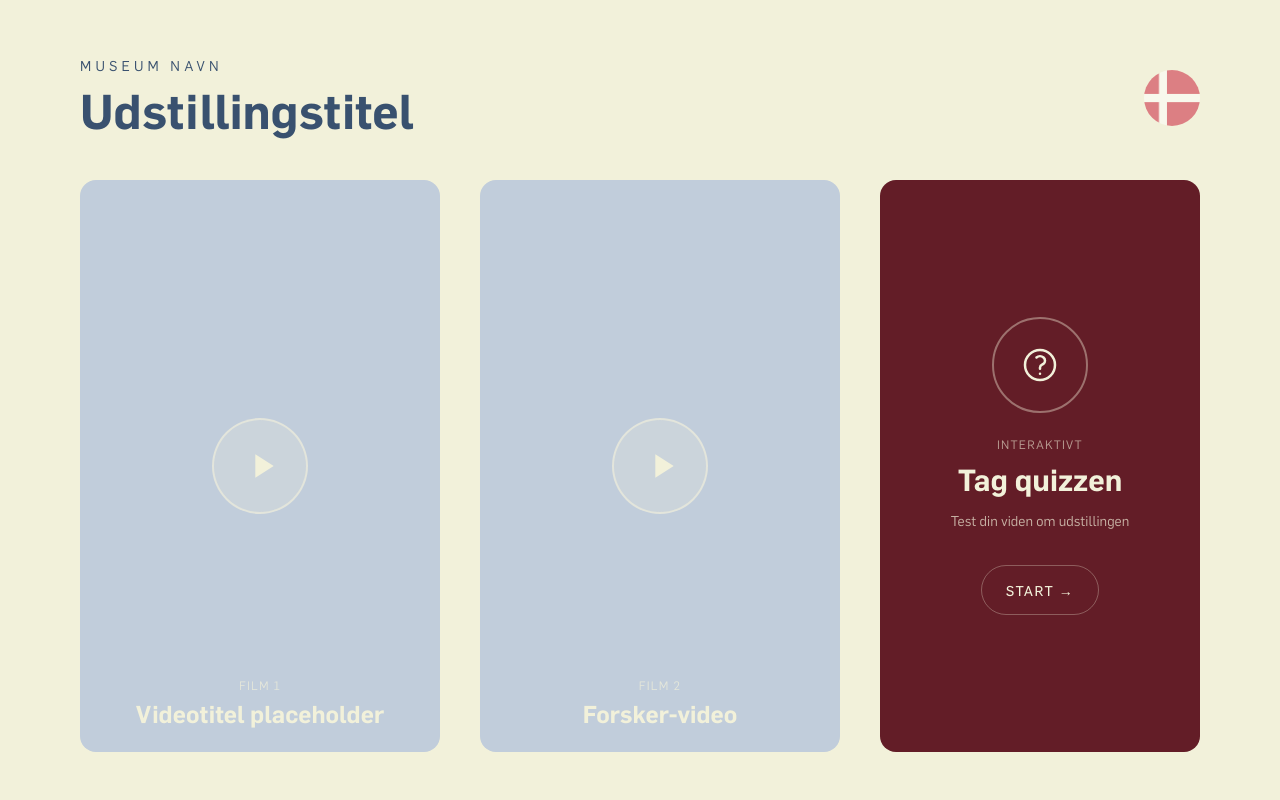
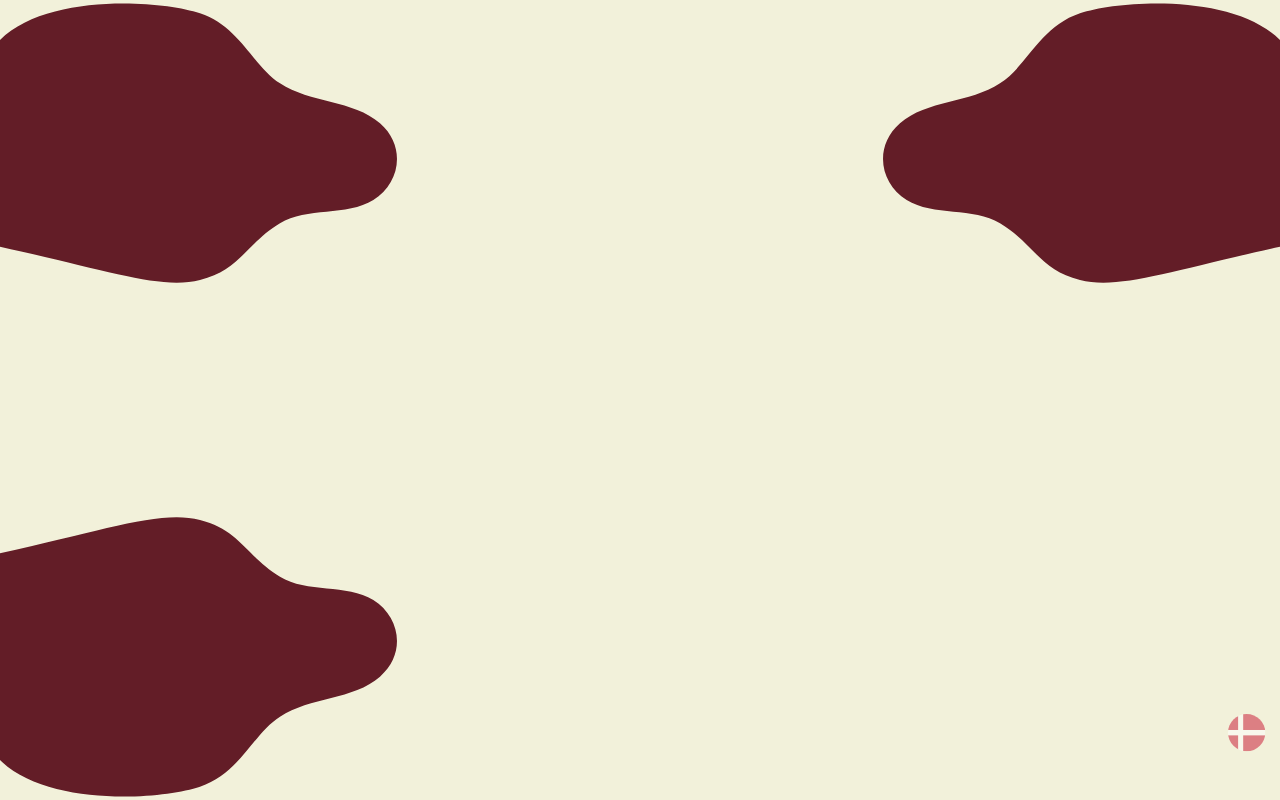
Before and after one commit to Trier77/steno-blod2, a React (Vite) app: page / in a window 1280 px wide. Built offline with nearby package versions, Linux system fonts and the light colour scheme.

Commit message:
shapes on startside - first iteration

```diff
--- a/src/pages/StartSide.jsx
+++ b/src/pages/StartSide.jsx
@@ -4,6 +4,78 @@ import { useLanguage } from "../context/LanguageContext";
 import translations from "../../translations";
 import FlagButton from "../components/FlagButton";
 import ConfirmDialog from "../components/ConfirmDialogue";
+
+// Organic wavy blobs anchored to each corner, no overlap, clear gaps between them.
+// SVG space: 1920 × 1080. Each blob bleeds off its corner edge.
+
+const BLOB_TOP_LEFT = `
+  M 0,0
+  C 70,-70 240,-60 300,-40
+  C 360,-20 380,40 420,65
+  C 465,95 530,90 570,125
+  C 610,160 600,215 560,240
+  C 520,265 460,250 420,275
+  C 370,305 360,345 300,360
+  C 240,375 160,345 0,310
+  L 0,0
+  Z
+`;
+
+const BLOB_TOP_RIGHT = `
+  M 1920,0
+  C 1850,-70 1680,-60 1620,-40
+  C 1560,-20 1540,40 1500,65
+  C 1455,95 1390,90 1350,125
+  C 1310,160 1320,215 1360,240
+  C 1400,265 1460,250 1500,275
+  C 1550,305 1560,345 1620,360
+  C 1680,375 1760,345 1920,310
+  L 1920,0
+  Z
+`;
+
+const BLOB_BOTTOM_LEFT = `
+  M 0,1080
+  C 70,1150 240,1140 300,1120
+  C 360,1100 380,1040 420,1015
+  C 465,985 530,990 570,955
+  C 610,920 600,865 560,840
+  C 520,815 460,830 420,805
+  C 370,775 360,735 300,720
+  C 240,705 160,735 0,770
+  L 0,1080
+  Z
+`;
+
+const LABEL = {
+  topLeft: { x: 280, y: 380 },
+  topRight: { x: 1640, y: 380 },
+  bottomLeft: { x: 290, y: 720 },
+};
+
+function BlobButton({ path, labelX, labelY, label, sublabel, onClick }) {
+  const [pressed, setPressed] = useState(false);
+  return (
+    <g
+      onClick={onClick}
+      onPointerDown={() => setPressed(true)}
+      onPointerUp={() => setPressed(false)}
+      onPointerLeave={() => setPressed(false)}
+      style={{ cursor: "pointer" }}
+      role="button"
+      aria-label={label}
+    >
+      <path
+        d={path}
+        fill="#631d27"
+        style={{
+          transition: "filter 0.2s ease",
+          filter: pressed ? "brightness(0.75)" : "brightness(1)",
+        }}
+      />
+    </g>
+  );
+}
 
 function StartSide() {
   const navigate = useNavigate();
@@ -18,12 +90,10 @@ function StartSide() {
     setShowQuizIntro(true);
     setTimeout(() => setDialogVisible(true), 10);
   };
-
   const closeQuizIntro = () => {
     setDialogVisible(false);
     setTimeout(() => setShowQuizIntro(false), 300);
   };
-
   const handleStartQuiz = () => {
     setDialogVisible(false);
     setTimeout(() => navigate("/quiz"), 300);
@@ -31,7 +101,9 @@ function StartSide() {
 
   return (
     <div
-      className={`w-screen h-screen bg-museum-cream flex flex-col overflow-hidden select-none font-flama transition-opacity duration-300 ${visible ? "opacity-100" : "opacity-0"}`}
+      className={`w-screen h-screen bg-museum-cream overflow-hidden select-none font-flama transition-opacity duration-300 ${
+        visible ? "opacity-100" : "opacity-0"
+      }`}
     >
       {showQuizIntro && (
         <ConfirmDialog
@@ -45,113 +117,52 @@ function StartSide() {
         />
       )}
 
-      {/* Header */}
-      <header className="flex items-center justify-between px-20 pt-14 pb-10">
-        <div>
-          <p className="text-primary tracking-[0.3em] uppercase text-sm font-light">
-            {t.museumName}
-          </p>
-          <h1 className="text-primary text-5xl font-semibold leading-tight mt-1">
-            {t.exhibitionTitle}
-          </h1>
-        </div>
-        <FlagButton />
-      </header>
+      <svg
+        viewBox="0 0 1920 1080"
+        xmlns="http://www.w3.org/2000/svg"
+        className="w-full h-full"
+        style={{ display: "block" }}
+      >
+        <BlobButton
+          path={BLOB_TOP_LEFT}
+          labelX={LABEL.topLeft.x}
+          labelY={LABEL.topLeft.y}
+          label={t.btn1?.label ?? "Cyklusserne"}
+          onClick={() => navigate("/cyklusser")}
+        />
+        <BlobButton
+          path={BLOB_TOP_RIGHT}
+          labelX={LABEL.topRight.x}
+          labelY={LABEL.topRight.y}
+          label={t.btn2?.label ?? "Forskerens ord"}
+          onClick={() => navigate("/video/forsker")}
+        />
+        <BlobButton
+          path={BLOB_BOTTOM_LEFT}
+          labelX={LABEL.bottomLeft.x}
+          labelY={LABEL.bottomLeft.y}
+          label={t.btn3?.label ?? "Test din viden"}
+          onClick={openQuizIntro}
+        />
 
-      {/* Main content */}
-      <main className="flex flex-1 gap-10 px-20 pb-12">
-        {/* Video 1 */}
-        <button
-          onClick={() => navigate("/video/1")}
-          className="flex-1 relative rounded-2xl overflow-hidden bg-museum-blue group cursor-pointer border-2 border-transparent hover:border-museum-crimson transition-all duration-300"
-        >
-          {/* <img src="/thumbnails/video1.jpg" className="absolute inset-0 w-full h-full object-cover" /> */}
-          <div className="absolute inset-0 flex items-center justify-center">
-            <div className="w-24 h-24 rounded-full bg-museum-cream/20 border-2 border-museum-cream/60 flex items-center justify-center group-hover:scale-110 group-hover:bg-museum-cream/30 transition-all duration-300">
-              <svg
-                className="w-10 h-10 text-museum-cream ml-1"
-                fill="currentColor"
-                viewBox="0 0 24 24"
-              >
-                <path d="M8 5v14l11-7z" />
-              </svg>
-            </div>
+        {/* Language button — bottom right */}
+        <foreignObject x="1760" y="990" width="150" height="85">
+          <div
+            xmlns="http://www.w3.org/1999/xhtml"
+            style={{
+              display: "flex",
+              alignItems: "flex-end",
+              justifyContent: "flex-end",
+              width: "100%",
+              height: "100%",
+              paddingRight: "12px",
+              paddingBottom: "8px",
+            }}
+          >
+            <FlagButton />
           </div>
-          <div className="absolute bottom-0 left-0 right-0 px-6 py-5">
-            <p className="tracking-widest uppercase text-xs text-museum-cream/70 mb-1 font-light">
-              {t.video1.label}
-            </p>
-            <h2 className="text-museum-cream text-2xl font-semibold">
-              {t.video1.title}
-            </h2>
-          </div>
-        </button>
-
-        {/* Video 2 */}
-        <button
-          onClick={() => navigate("/video/2")}
-          className="flex-1 relative rounded-2xl overflow-hidden bg-museum-blue group cursor-pointer border-2 border-transparent hover:border-museum-crimson transition-all duration-300"
-        >
-          {/* <img src="/thumbnails/video2.jpg" className="absolute inset-0 w-full h-full object-cover" /> */}
-          <div className="absolute inset-0 flex items-center justify-center">
-            <div className="w-24 h-24 rounded-full bg-museum-cream/20 border-2 border-museum-cream/60 flex items-center justify-center group-hover:scale-110 group-hover:bg-museum-cream/30 transition-all duration-300">
-              <svg
-                className="w-10 h-10 text-museum-cream ml-1"
-                fill="currentColor"
-                viewBox="0 0 24 24"
-              >
-                <path d="M8 5v14l11-7z" />
-              </svg>
-            </div>
-          </div>
-          <div className="absolute bottom-0 left-0 right-0 px-6 py-5">
-            <p className="tracking-widest uppercase text-xs text-museum-cream/70 mb-1 font-light">
-              {t.video2.label}
-            </p>
-            <h2 className="text-museum-cream text-2xl font-semibold">
-              {t.video2.title}
-            </h2>
-          </div>
-        </button>
-
-        {/* Quiz */}
-        <button
-          onClick={openQuizIntro}
-          className="w-80 rounded-2xl bg-museum-crimson group cursor-pointer transition-all duration-300 flex flex-col items-center justify-center gap-6 p-10"
-        >
-          <div className="w-24 h-24 rounded-full border-2 border-museum-cream/40 flex items-center justify-center group-hover:border-museum-cream transition-all duration-300">
-            <svg
-              className="w-10 h-10 text-museum-cream"
-              fill="none"
-              stroke="currentColor"
-              strokeWidth={1.5}
-              viewBox="0 0 24 24"
-            >
-              <path
-                strokeLinecap="round"
-                strokeLinejoin="round"
-                d="M9.879 7.519c1.171-1.025 3.071-1.025 4.242 0 1.172 1.025 1.172 2.687 0 3.712-.203.179-.43.326-.67.442-.745.361-1.45.999-1.45 1.827v.75M21 12a9 9 0 1 1-18 0 9 9 0 0 1 18 0Zm-9 5.25h.008v.008H12v-.008Z"
-              />
-            </svg>
-          </div>
-          <div className="text-center">
-            <p className="tracking-widest uppercase text-xs text-museum-cream/60 mb-2 font-light">
-              {t.quiz.label}
-            </p>
-            <h2 className="text-museum-cream text-3xl font-semibold leading-tight">
-              {t.quiz.title}
-            </h2>
-            <p className="text-museum-cream/70 text-sm mt-3 leading-relaxed font-light">
-              {t.quiz.body}
-            </p>
-          </div>
-          <div className="mt-2 px-6 py-3 border border-museum-cream/30 rounded-full group-hover:bg-museum-cream/10 transition-all duration-300">
-            <span className="text-museum-cream text-sm tracking-widest uppercase">
-              {t.quiz.btn} →
-            </span>
-          </div>
-        </button>
-      </main>
+        </foreignObject>
+      </svg>
     </div>
   );
 }
```
